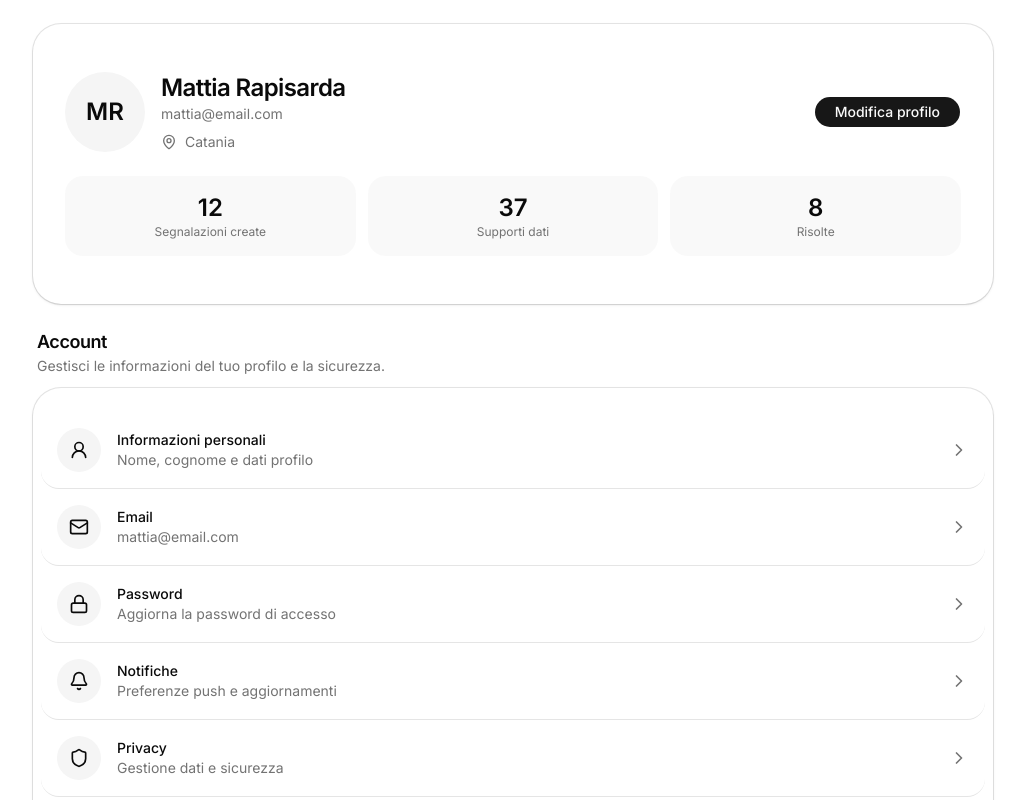
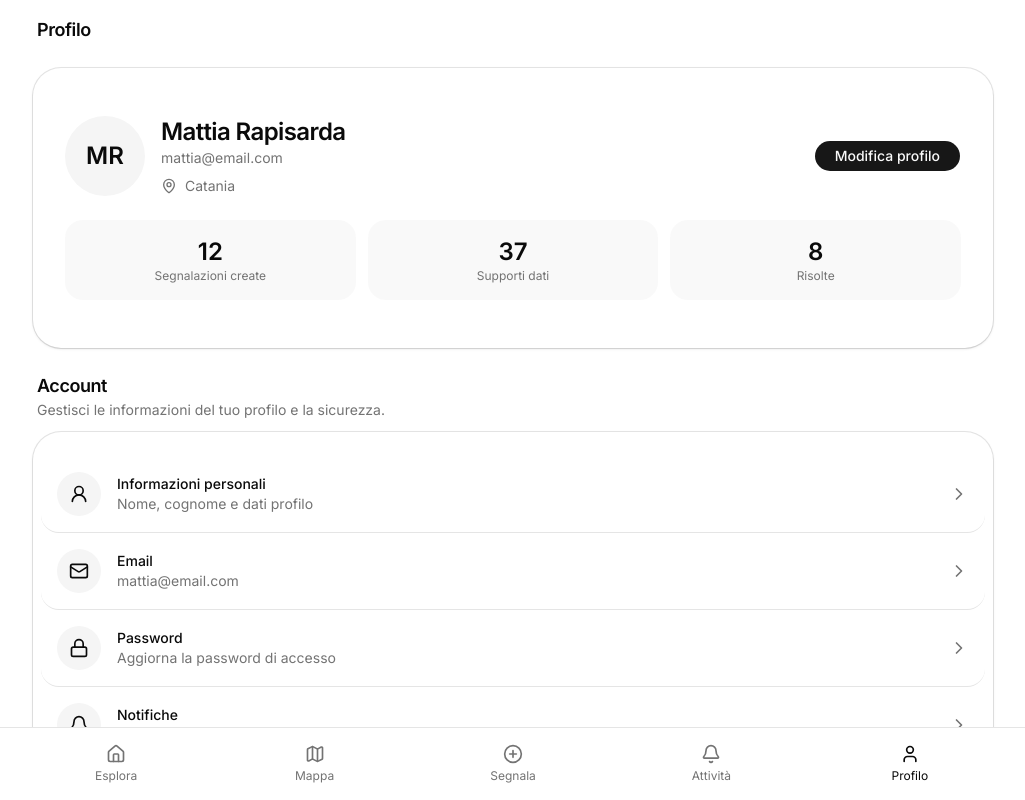
Before and after one commit to MattiaRapisarda/civicapp, a Next.js app: page /profile in a window 1280 px wide. Shown: the top 800 px of the page, without its empty margins (127-1152 px from the left). Built offline with nearby package versions, Linux system fonts and the light colour scheme.

Commit message:
profile e menù

```diff
--- a/app/layout.tsx
+++ b/app/layout.tsx
@@ -1,6 +1,7 @@
 import type { Metadata } from "next"
 import { Inter } from "next/font/google"
 import "./globals.css"
+import { BottomNav } from "@/components/navigation/bottom-nav"
 
 const inter = Inter({
   subsets: ["latin"],
@@ -18,7 +19,12 @@ export default function RootLayout({
 }>) {
   return (
     <html lang="it">
-      <body className={inter.className}>{children}</body>
+      <body className={inter.className}>
+        <div className="min-h-screen bg-background">
+          <main className="pb-24">{children}</main>
+          <BottomNav />
+        </div>
+      </body>
     </html>
   )
 }
--- a/components/home/bottom-nav.tsx
+++ /dev/null
@@ -1,66 +0,0 @@
-"use client"
-
-import { useRouter } from "next/navigation"
-import { Bell, MapPin, Search, User, PlusCircle } from "lucide-react"
-import { cn } from "@/lib/utils"
-
-type BottomNavItem = "explore" | "map" | "report" | "activity" | "profile"
-
-interface BottomNavProps {
-    activeItem?: BottomNavItem
-}
-
-const items = [
-    { key: "explore" as const, label: "Esplora", icon: Search, href: "/" },
-    { key: "map" as const, label: "Mappa", icon: MapPin, href: "/map" },
-
-    // 🔥 CTA
-    { key: "report" as const, label: "Segnala", icon: PlusCircle, isPrimary: true, href: "/report/new" },
-
-    { key: "activity" as const, label: "Attività", icon: Bell, href: "/activity" },
-    { key: "profile" as const, label: "Profilo", icon: User, href: "/profile" },
-]
-
-export function BottomNav({ activeItem = "explore" }: BottomNavProps) {
-    const router = useRouter()
-
-    return (
-        <div className="fixed bottom-0 left-0 right-0 border-t bg-background/95 backdrop-blur lg:hidden">
-            <div className="mx-auto grid max-w-md grid-cols-5 px-4 py-2">
-                {items.map((item) => {
-                    const Icon = item.icon
-                    const isActive = item.key === activeItem
-
-                    if (item.isPrimary) {
-                        return (
-                            <button
-                                key={item.key}
-                                onClick={() => router.push(item.href)}
-                                className="flex flex-col items-center justify-center gap-1 cursor-pointer"
-                            >
-                                <div className="flex h-14 w-14 items-center justify-center rounded-full bg-primary text-white shadow-md">
-                                    <Icon className="h-7 w-7" />
-                                </div>
-                                <span className="text-xs font-medium">Segnala</span>
-                            </button>
-                        )
-                    }
-
-                    return (
-                        <button
-                            key={item.key}
-                            onClick={() => router.push(item.href)}
-                            className={cn(
-                                "flex flex-col items-center justify-center gap-1",
-                                isActive ? "text-primary" : "text-muted-foreground"
-                            )}
-                        >
-                            <Icon className="h-5 w-5" />
-                            <span className="text-xs font-medium">{item.label}</span>
-                        </button>
-                    )
-                })}
-            </div>
-        </div>
-    )
-}
--- a/components/home/home-shell.tsx
+++ b/components/home/home-shell.tsx
@@ -4,7 +4,6 @@ import { useState } from "react"
 import { SearchBar } from "@/components/home/search-bar"
 import { TopTabs, type HomeTab } from "@/components/home/top-tabs"
 import { ReportSection } from "@/components/home/report-section"
-import { BottomNav } from "@/components/home/bottom-nav"
 import { ongoingReports, resolvedReports } from "@/data/reports"
 
 export function HomeShell() {
@@ -26,8 +25,6 @@ export function HomeShell() {
                     reports={resolvedReports}
                 />
             </div>
-
-            <BottomNav activeItem="explore" />
         </main>
     )
 }
--- /dev/null
+++ b/components/navigation/bottom-nav.tsx
@@ -0,0 +1,42 @@
+"use client"
+
+import { usePathname, useRouter } from "next/navigation"
+import { Home, Map, PlusCircle, Activity, User, Bell } from "lucide-react"
+
+const tabs = [
+    { label: "Esplora", icon: Home, path: "/" },
+    { label: "Mappa", icon: Map, path: "/map" },
+    { label: "Segnala", icon: PlusCircle, path: "/report" },
+    { label: "Attività", icon: Bell, path: "/activity" },
+    { label: "Profilo", icon: User, path: "/profile" },
+]
+
+export function BottomNav() {
+    const router = useRouter()
+    const pathname = usePathname()
+
+    return (
+        <div className="fixed bottom-0 left-0 right-0 z-50 border-t bg-background">
+            <div className="mx-auto flex max-w-5xl justify-between px-4 py-2">
+                {tabs.map((tab) => {
+                    const Icon = tab.icon
+                    const isActive = pathname === tab.path
+
+                    return (
+                        <button
+                            key={tab.path}
+                            onClick={() => router.push(tab.path)}
+                            className={`flex flex-1 flex-col items-center gap-1 py-2 text-xs ${isActive
+                                ? "text-foreground"
+                                : "text-muted-foreground"
+                                }`}
+                        >
+                            <Icon className="h-5 w-5 cursor-pointer" />
+                            {tab.label}
+                        </button>
+                    )
+                })}
+            </div>
+        </div>
+    )
+}
--- a/components/profile/profile-page.tsx
+++ b/components/profile/profile-page.tsx
@@ -1,64 +1,109 @@
 "use client"
 
 import { useMemo, useState } from "react"
+import { useRouter } from "next/navigation"
+
+import { PageHeader } from "@/components/shared/page-header"
+import { ProfileHeader } from "@/components/profile/profile-header"
 import { AccountSection } from "@/components/profile/account-section"
+import { ActivityTabs } from "@/components/profile/activity-tabs"
 import { ActivityCard } from "@/components/profile/activity-card"
-import { ActivityTabs } from "@/components/profile/activity-tabs"
-import { ProfileHeader } from "@/components/profile/profile-header"
+
 import {
     accountItems,
     createdReports,
     supportedReports,
     userProfile,
 } from "@/components/profile/profile-mock-data"
+
 import type { ActivityTab } from "@/components/profile/profile-types"
 
 export function ProfilePage() {
+    const router = useRouter()
     const [activeTab, setActiveTab] = useState<ActivityTab>("created")
 
     const reports = useMemo(() => {
         return activeTab === "created" ? createdReports : supportedReports
     }, [activeTab])
 
+    // 👉 gestione click account
     const handleAccountClick = (id: string) => {
-        console.log("Account action:", id)
+        switch (id) {
+            case "personal-info":
+                router.push("/profile/edit")
+                break
+            case "email":
+                router.push("/profile/email")
+                break
+            case "password":
+                router.push("/profile/password")
+                break
+            case "notifications":
+                router.push("/profile/notifications")
+                break
+            case "privacy":
+                router.push("/profile/privacy")
+                break
+            case "logout":
+                console.log("logout")
+                break
+        }
     }
 
+    // 👉 apertura dettaglio segnalazione
     const handleOpenReport = (id: number) => {
-        console.log("Open report:", id)
+        router.push(`/reports/${id}`)
     }
 
     return (
-        <div className="mx-auto w-full max-w-5xl px-4 pb-28 pt-6 sm:px-6 lg:px-8">
+        <div className="mx-auto w-full max-w-5xl px-4 pb-28 pt-2 sm:px-6 lg:px-8">
+
+            {/* 🔝 Header pagina */}
+            <PageHeader title="Profilo" showBack={false} />
+
             <div className="space-y-6">
+
+                {/* 👤 Header utente */}
                 <ProfileHeader user={userProfile} />
 
+                {/* ⚙️ Sezione account */}
                 <AccountSection
                     items={accountItems}
                     onItemClick={handleAccountClick}
                 />
 
+                {/* 📊 Attività */}
                 <section className="space-y-3">
                     <div className="px-1">
-                        <h2 className="text-lg font-semibold tracking-tight">Attività</h2>
+                        <h2 className="text-lg font-semibold tracking-tight">
+                            Attività
+                        </h2>
                         <p className="text-sm text-muted-foreground">
                             Consulta lo storico delle tue segnalazioni e di quelle che supporti.
                         </p>
                     </div>
 
+                    {/* Tabs */}
                     <ActivityTabs
                         activeTab={activeTab}
                         onChange={setActiveTab}
                     />
 
+                    {/* Lista */}
                     <div className="space-y-3">
-                        {reports.map((report) => (
-                            <ActivityCard
-                                key={report.id}
-                                report={report}
-                                onOpen={handleOpenReport}
-                            />
-                        ))}
+                        {reports.length === 0 ? (
+                            <div className="rounded-2xl border border-dashed p-6 text-center text-sm text-muted-foreground">
+                                Nessuna segnalazione trovata
+                            </div>
+                        ) : (
+                            reports.map((report) => (
+                                <ActivityCard
+                                    key={report.id}
+                                    report={report}
+                                    onOpen={handleOpenReport}
+                                />
+                            ))
+                        )}
                     </div>
                 </section>
             </div>
--- /dev/null
+++ b/components/shared/page-header.tsx
@@ -0,0 +1,28 @@
+"use client"
+
+import { ArrowLeft } from "lucide-react"
+import { useRouter } from "next/navigation"
+
+interface PageHeaderProps {
+    title: string
+    showBack?: boolean
+}
+
+export function PageHeader({ title, showBack = true }: PageHeaderProps) {
+    const router = useRouter()
+
+    return (
+        <div className="sticky top-0 z-10 mb-4 flex items-center gap-3 bg-background/80 backdrop-blur px-1 py-2">
+            {showBack && (
+                <button
+                    onClick={() => router.back()}
+                    className="flex h-9 w-9 items-center justify-center rounded-full hover:bg-muted"
+                >
+                    <ArrowLeft className="h-5 w-5" />
+                </button>
+            )}
+
+            <h1 className="text-lg font-semibold tracking-tight">{title}</h1>
+        </div>
+    )
+}
```
